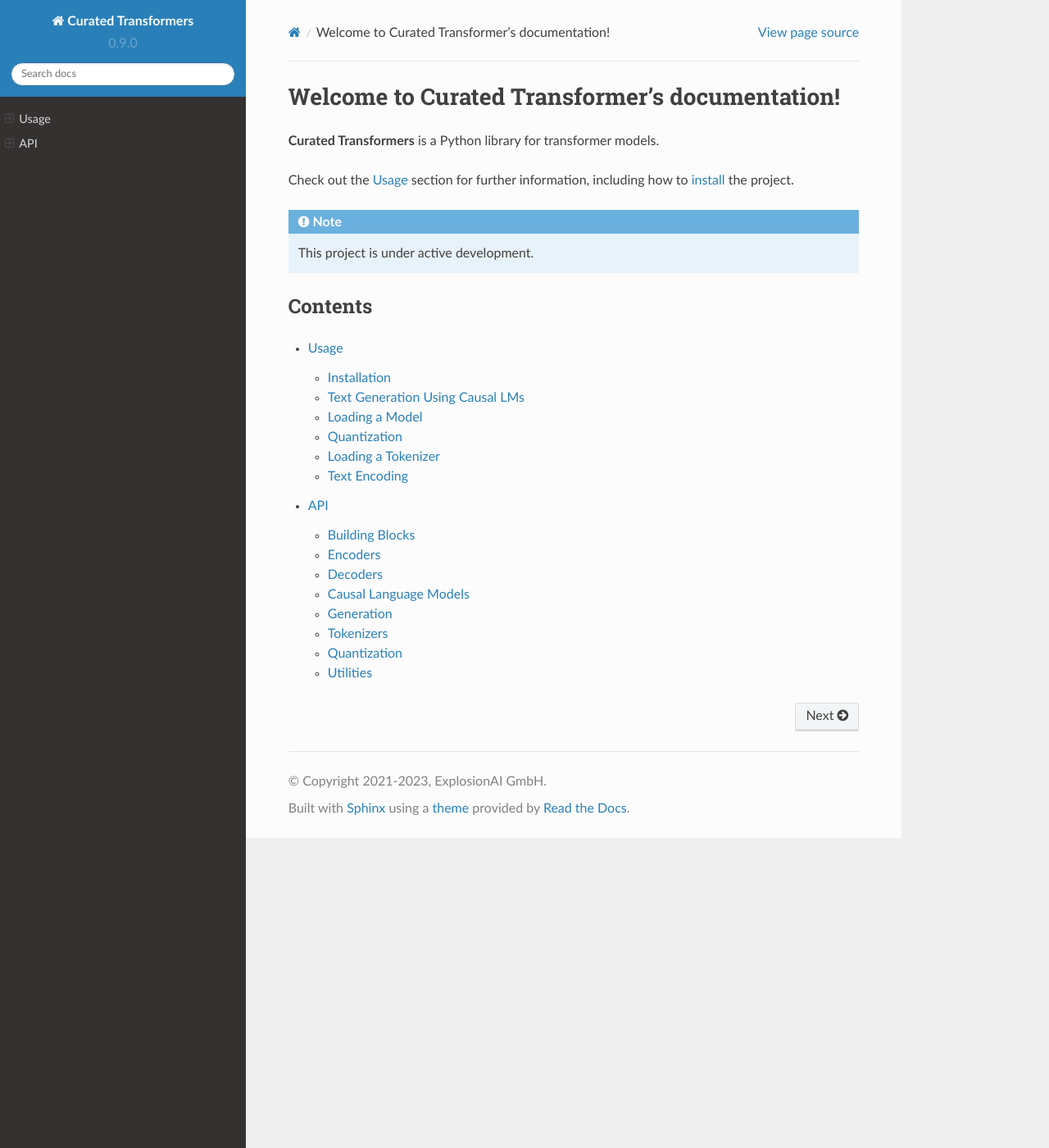
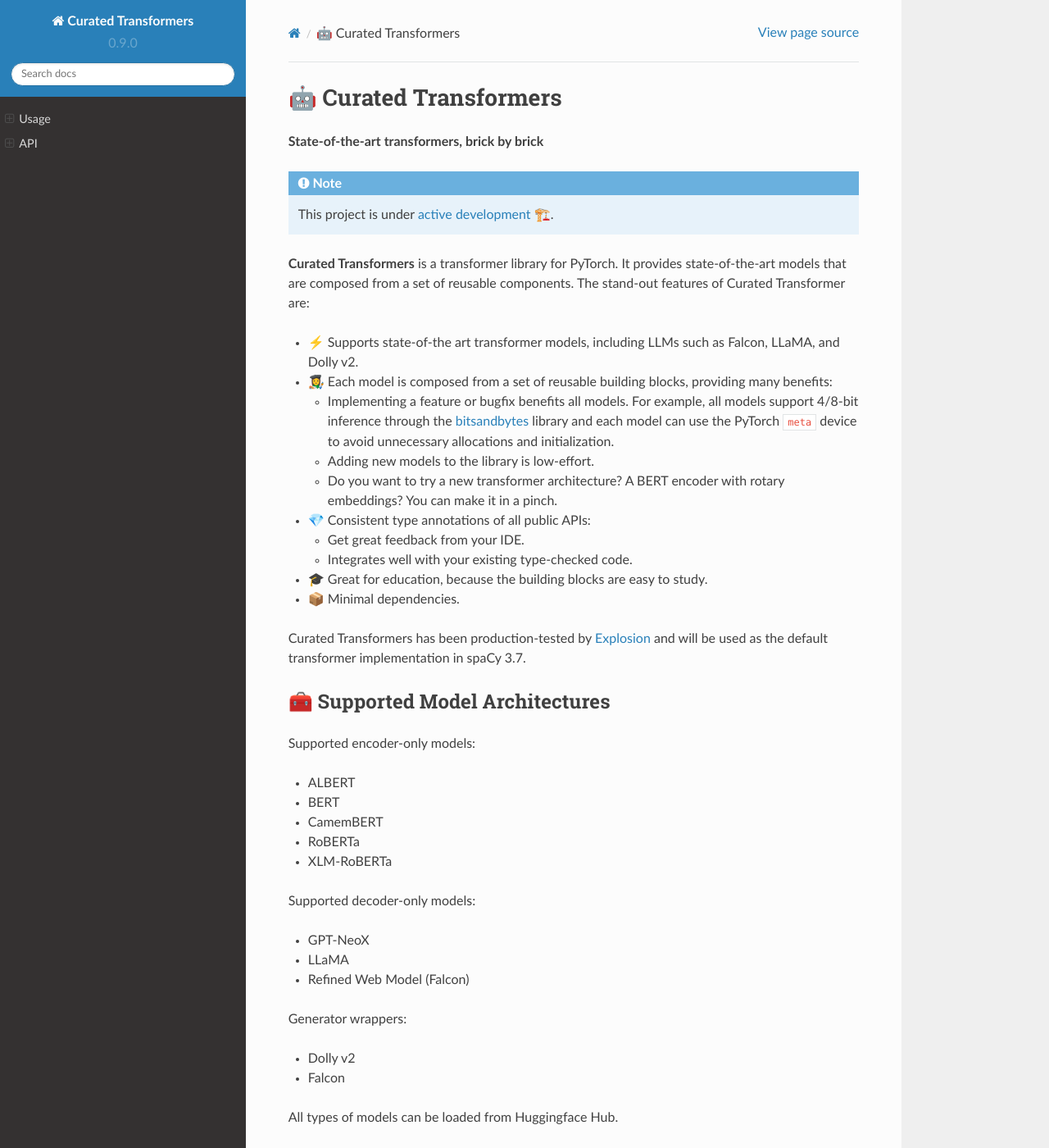
Before and after one commit to explosion/curated-transformers, a Sphinx documentation site: the page built from docs/source/index.rst, in a window 1280 px wide and 1400 px high. Shown: the whole window at 82% size. Built offline with Sphinx 7.4.7 and the Read the Docs theme 2.0.0, drawn with Linux system fonts in a browser that asks for light colours.

Commit message:
Update RTD index page

```diff
--- a/docs/source/index.rst
+++ b/docs/source/index.rst
@@ -1,17 +1,66 @@
-Welcome to Curated Transformer's documentation!
-===============================================
+🤖 Curated Transformers
+=======================
 
-**Curated Transformers** is a Python library for transformer models.
-
-Check out the :doc:`usage` section for further information, including
-how to :ref:`install <installation>` the project.
+**State-of-the-art transformers, brick by brick**
 
 .. note::
 
-   This project is under active development.
+   This project is under `active development <https://github.com/explosion/curated-transformers>`_ 🏗️.
 
-Contents
---------
+**Curated Transformers** is a transformer library for PyTorch. It provides
+state-of-the-art models that are composed from a set of reusable
+components. The stand-out features of Curated Transformer are:
+
+- ⚡️ Supports state-of-the art transformer models, including LLMs such
+  as Falcon, LLaMA, and Dolly v2.
+- 👩‍🎨 Each model is composed from a set of reusable building blocks,
+  providing many benefits:
+
+  - Implementing a feature or bugfix benefits all models. For example,
+    all models support 4/8-bit inference through the
+    `bitsandbytes <https://github.com/TimDettmers/bitsandbytes>`_ library
+    and each model can use the PyTorch ``meta`` device to avoid unnecessary
+    allocations and initialization.
+  - Adding new models to the library is low-effort.
+  - Do you want to try a new transformer architecture? A BERT encoder
+    with rotary embeddings? You can make it in a pinch.
+- 💎 Consistent type annotations of all public APIs:
+
+  - Get great feedback from your IDE.
+  - Integrates well with your existing type-checked code.
+- 🎓 Great for education, because the building blocks are easy to study.
+- 📦 Minimal dependencies.
+
+Curated Transformers has been production-tested by `Explosion <http://explosion.ai/>`_
+and will be used as the default transformer implementation in spaCy 3.7.
+
+
+🧰 Supported Model Architectures
+--------------------------------
+
+Supported encoder-only models:
+
+- ALBERT
+- BERT
+- CamemBERT
+- RoBERTa
+- XLM-RoBERTa
+
+Supported decoder-only models:
+
+- GPT-NeoX
+- LLaMA
+- Refined Web Model (Falcon)
+
+Generator wrappers:
+
+- Dolly v2
+- Falcon
+
+All types of models can be loaded from Huggingface Hub.
+
+📚 Contents
+-----------
 
 .. toctree::
    :maxdepth: 2
```
